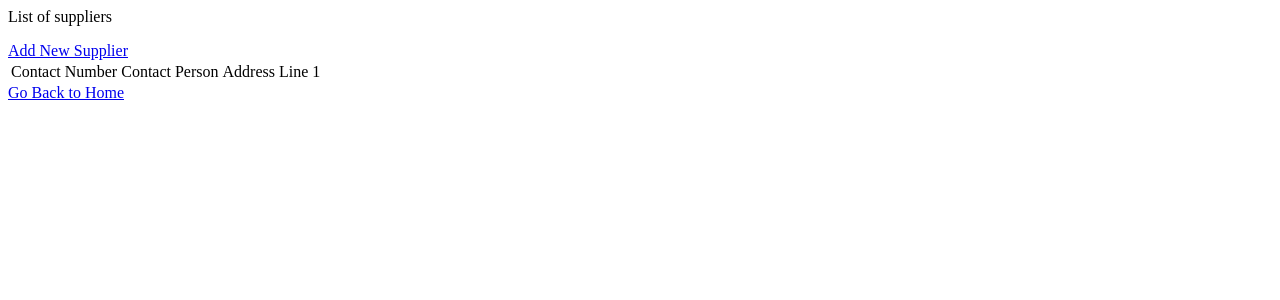
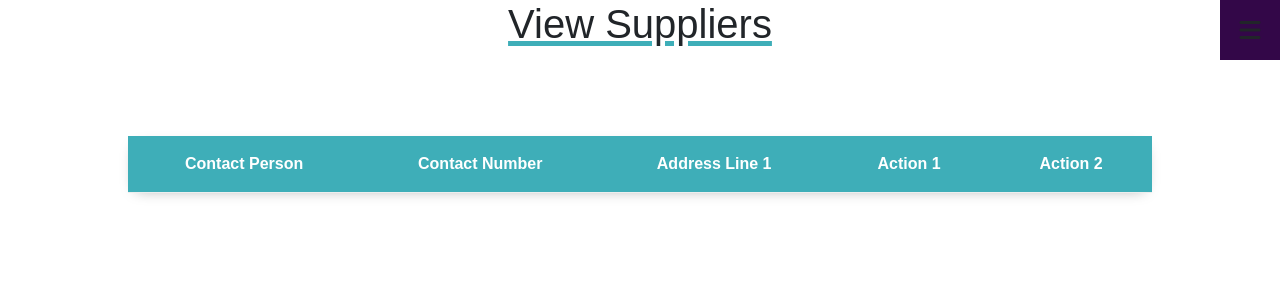
Before and after one commit to paolo-fuentes/cordero-dental-system, a Django app: page /supplierList in a window 1280 px wide. Shown: the top 300 px of the page. Run offline with Django 3.2, Linux system fonts and the light colour scheme; data that the repository does not hold is empty; some libraries are stand-ins or nearby versions.

Commit message:
added front-end for supplier

```diff
--- /dev/null
+++ b/dental_system/dentalapp/static/css/style.css
@@ -0,0 +1,233 @@
+*{
+    margin: 0;
+    padding: 0;
+    box-sizing: border-box;
+    font-family: sans-serif;
+}
+
+body{
+    min-height: 100vh;
+}
+
+.pageHeading {
+    text-align: center;
+    text-decoration: underline;
+    text-decoration-color: #3EAEB8;
+    text-decoration-thickness: 5px;
+}
+
+.toggleNavBtn {
+    position: absolute;
+    top: 15px;
+    left: 45px;
+    height: 45px;
+    width: 45px;
+    background: #1b1b1b;
+    border-radius: 3px;
+    cursor: pointer;
+    transition: left 0.4s ease;
+    text-align: center;
+}
+
+.toggleNavBtn.click {
+    left: 260px;
+}
+
+.toggleNavBtn span {
+    color: white;
+    font-size: 28px;
+    line-height: 45px;
+}
+
+.toggleNavBtn.click span:before{
+    content: '\f00d';
+}
+
+.sidebar {
+    position: fixed;
+    width: 250px;
+    height: 100%;
+    left: -250px;
+    background: gray;
+    transition: left 0.4s ease;
+}
+
+.sidebar.show,
+.sidebar.active {
+    left:0px;
+
+}
+
+/* .navigation:hover {
+    width: 160px;
+}
+60px for width of .navigation */
+
+nav ul {
+    position: absolute;
+    height: 100%;
+    width: 100%;
+    list-style: none;
+    padding-left: 0rem;
+}
+
+nav ul li {
+    width: 100%;
+    list-style: none;
+    line-height: 60px;
+    border-bottom: 1px solid rgba(255,255,255,0.1);
+
+}
+
+
+
+nav ul li a {
+    position: relative;
+    display: block;
+    width: 100%;
+    text-decoration: none;
+    color: #000000;
+    font-weight: 500;
+    font-size: 18px;
+    padding-left: 40px;
+    border-left: 3px solid transparent;
+}
+
+nav ul li a:hover {
+    color: white;
+    background: cyan;
+    border-left-color: black;
+}
+
+nav ul ul {
+    position: static;
+    display: none;
+}
+
+nav ul .feat-show.show {
+    display: block;
+}
+
+nav ul ul li {
+    line-height: 42px;
+    border-bottom: none;
+}
+
+nav ul ul li a {
+    font-size: 17px;
+    color: #e6e6e6;
+    padding-left: 80px;
+}
+
+nav ul li a span {
+    position: absolute;
+    top: 50%;
+    right: 20px;
+    transform: translateY(-50%);
+    font-size: 22px;
+    transition: transform 0.4s;
+}
+
+nav ul li a:hover span {
+    transform: translateY(-50%) rotate(-180deg);
+
+}
+
+
+/* .navigation ul li a .title {
+    position: relative;
+    display: block;
+    padding: 0 10px;
+    height: 60px;
+    line-height: 60px;
+    text-align: start;
+    white-space: nowrap;
+} */
+
+.table-container {
+    /*padding-left: 20rem; */
+    padding-top: 5rem;
+    font-family: "Roboto", sans-serif;
+}
+
+.table-container table {
+    width: 80%;
+    box-shadow: 0 4px 15px -8px rgba(0, 0, 0, 0.4);
+    border-collapse: collapse;
+    margin-left: auto;
+    margin-right: auto;
+}
+
+.table-container table thead tr{
+    background: #3EAEB8;
+    color: #ffffff;
+}
+
+.table-container table td,
+.table-container table th {
+    padding: 16px 32px;
+    text-align: center;
+}
+
+.table-container table tr {
+    border-bottom: 1px solid #eee;
+}
+
+
+
+.toggle {
+    position: absolute;
+    top: 0;
+    right: 0;
+    width: 60px;
+    height: 60px;
+    background: #330748;
+    cursor: pointer;
+}
+
+.toggle.active {
+    background: #ea1d63;
+}
+
+.toggle:before {
+    content: '\f0c9';
+    font-family: fontAwesome;
+    position: absolute;
+    width: 100%;
+    height: 100%;
+    line-height: 60px;
+    text-align: center;
+    font-size: 24px;
+}
+
+.toggle.active:before{
+    content: '\f00d';
+}
+
+/* MEDIA QUERIES */
+
+@media (max-width: 580px) {
+    .table-container table thead {
+        display: none;
+    }
+
+    .table-container table td {
+        display: block;
+    }
+
+    .table-container table td::before {
+        content: attr(data-heading) ": ";
+        font-weight: bold;
+    }
+}
+
+@media(max-width: 767px) {
+    .sidebar {
+        left: -260px;
+    }
+
+    .sidebar.active {
+        left: 0px;
+        width: 100%;
+    }
+}
--- a/dental_system/dentalapp/templates/dentalapp/SupplierList.html
+++ b/dental_system/dentalapp/templates/dentalapp/SupplierList.html
@@ -1,21 +1,28 @@
+{% extends "dentalapp/home.html" %}
+{% load static %}
+
+
 
 {%block content %}
-<p>List of suppliers</p>
-<a class="btn btn-primary btn=sm btn-block" href="{% url 'dentalapp:supplier_form' %}">Add New Supplier</a>
-<table class = "tbale table-borderless">
+<h1 class="pageHeading">View Suppliers</h1>
+
+<div class="table-container">
+    <table class = "table table-borderless">
         <thead class= "border-bottom font-weight-bold">
             <tr>
-            <td>Contact Number</td>
-            <td>Contact Person</td>
-            <td>Address Line 1</td>
+                <th>Contact Person</th>
+                <th>Contact Number</th>
+                <th>Address Line 1</th>
+                <th>Action 1</th>
+                <th>Action 2</th>
             </tr>
         </thead>
         <tbody>
             {% for supplier in supplierList %}
             <tr>
-            <td>{{supplier.contact_number}}</td>
-            <td>{{supplier.contact_person}}</td>
-            <td>{{supplier.address1}}</td>
+                <td data-heading="Contact Person">{{supplier.contact_person}}</td>
+                <td data-heading="Contact Number">{{supplier.contact_number}}</td>
+                <td data-heading="Address Line 1">{{supplier.address1}}</td>
                 <td>
                     <a class="btn btn-primary btn=sm btn-block" href="{% url 'dentalapp:supplier_update' supplier.id %}">Edit</a>
                 </td>
@@ -32,7 +39,9 @@
         </tbody>
 
     </table>
+</div>
 
-<a class="btn btn-primary btn=sm btn-block" href="{% url 'dentalapp:dentalapp' %}">Go Back to Home</a>
+
+<!-- <a class="btn btn-primary btn=sm btn-block" href="{% url 'dentalapp:dentalapp' %}">Go Back to Home</a> -->
 
 {% endblock content %}
--- a/dental_system/dentalapp/templates/dentalapp/home.html
+++ b/dental_system/dentalapp/templates/dentalapp/home.html
@@ -1,10 +1,86 @@
 <!DOCTYPE html>
+{% load static %}
 <html lang='en'>
-<div>
-    <a class="btn btn-primary btn=sm btn-block" href="{% url 'dentalapp:supplier_list' %}">Suppliers</a>
+<head>
+<meta name="viewport" content="width=device-width, initial-scale=1.0">
+<title>Cordero Dental Systems</title>
+<link rel="stylesheet" type="text/css" href="{% static 'css/style.css' %}">
+<script src="https://kit.fontawesome.com/a86e09740c.js" crossorigin="anonymous"></script>
+<link href="https://cdn.jsdelivr.net/npm/bootstrap@5.0.0-beta2/dist/css/bootstrap.min.css" rel="stylesheet" integrity="sha384-BmbxuPwQa2lc/FVzBcNJ7UAyJxM6wuqIj61tLrc4wSX0szH/Ev+nYRRuWlolflfl" crossorigin="anonymous">
+<script src="https://code.jquery.com/jquery-3.5.1.js" integrity="sha256-QWo7LDvxbWT2tbbQ97B53yJnYU3WhH/C8ycbRAkjPDc=" crossorigin="anonymous"></script>
+</head>
+<!-- <div>
+     <a class="btn btn-primary btn=sm btn-block" href="{% url 'dentalapp:supplier_list' %}">Suppliers</a>
 </div>
+-->
+
+<!--<div class="toggleNavBtn">
+    <span class="fas fa-bars"></span>
+</div> -->
 <body>
+
+<nav class="sidebar">
+    <ul>
+        <li>
+            <a href="#">Home</a>
+        </li>
+
+        <li>
+            <a href="#">Reservation</a>
+        </li>
+
+        <li>
+            <a href="#">Inventory</a>
+        </li>
+
+        <li>
+            <a href="#">Procedures
+            </a>
+        </li>
+
+        <li>
+            <a href="#" class="supplier-btn">Suppliers
+                <span class="fas fa-caret-down"></span>
+            </a>
+            <ul class="feat-show">
+                <li><a href="{% url 'dentalapp:supplier_list' %}">View Suppliers</a></li>
+                <li><a href="{% url 'dentalapp:supplier_form' %}">Add Supplier</a></li>
+            </ul>
+        </li>
+
+        <li>
+            <a href="#">Deliveries</a>
+        </li>
+
+        <li>
+            <a href="#">Logout</a>
+        </li>
+    </ul>
+</nav>
+
+<div class="toggle" onclick="toggleMenu()"></div>
+
+
+
     {% block content %}
     {% endblock content %}
+
+    <script>
+        $('.toggleNavBtn').click(function(){
+            $(this).toggleClass("click");
+            $('.sidebar').toggleClass("show");
+        });
+        $('.supplier-btn').click(function(){
+            $('nav ul .feat-show').toggleClass("show");
+        });
+
+        function toggleMenu(){
+            let sidebar = document.querySelector('.sidebar');
+            let toggle = document.querySelector('.toggle');
+
+            sidebar.classList.toggle('active');
+            toggle.classList.toggle('active');
+        }
+    </script>
 </body>
 </html>
```
Also changed, not shown: dental_system/dental_system/settings.py (+7 -1 lines), dental_system/dentalapp/templates/dentalapp/SupplierForm.Html (+33 -7 lines). Lines whose indentation alone changed are shown as unchanged.
